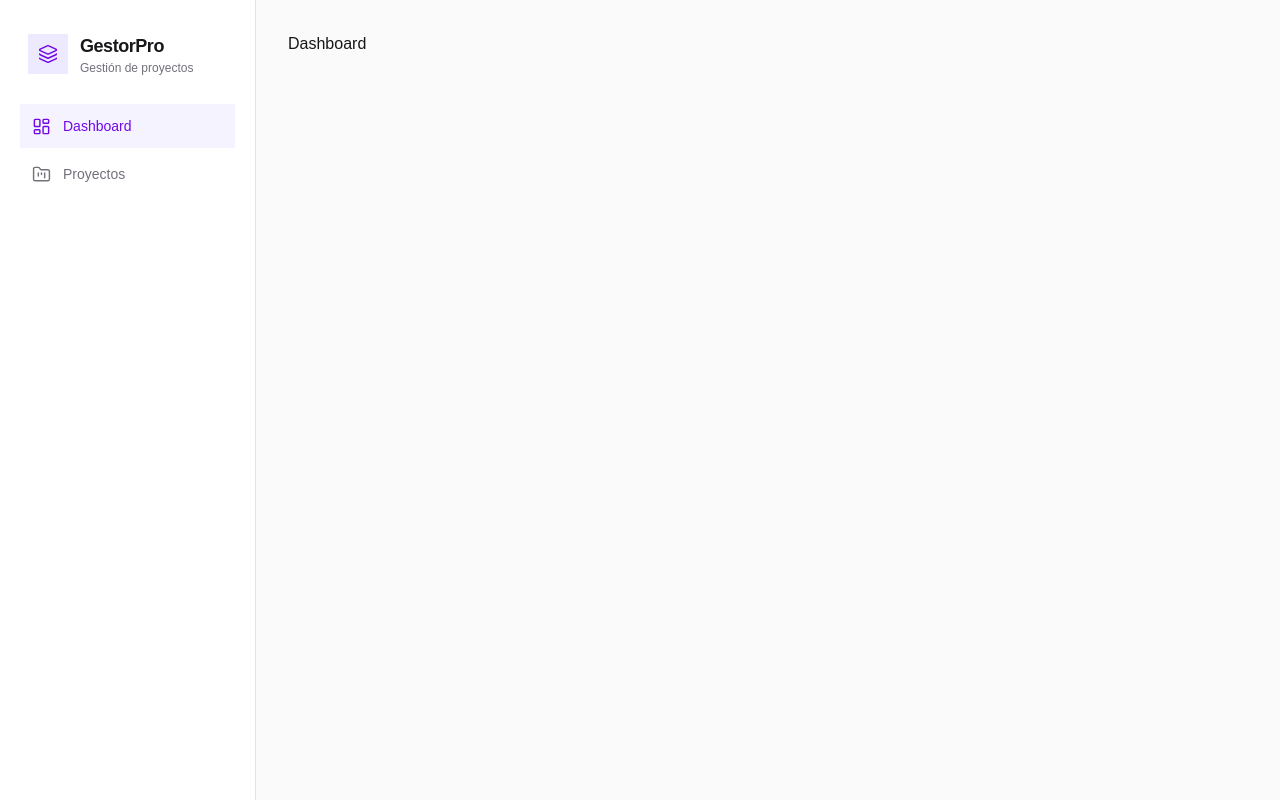
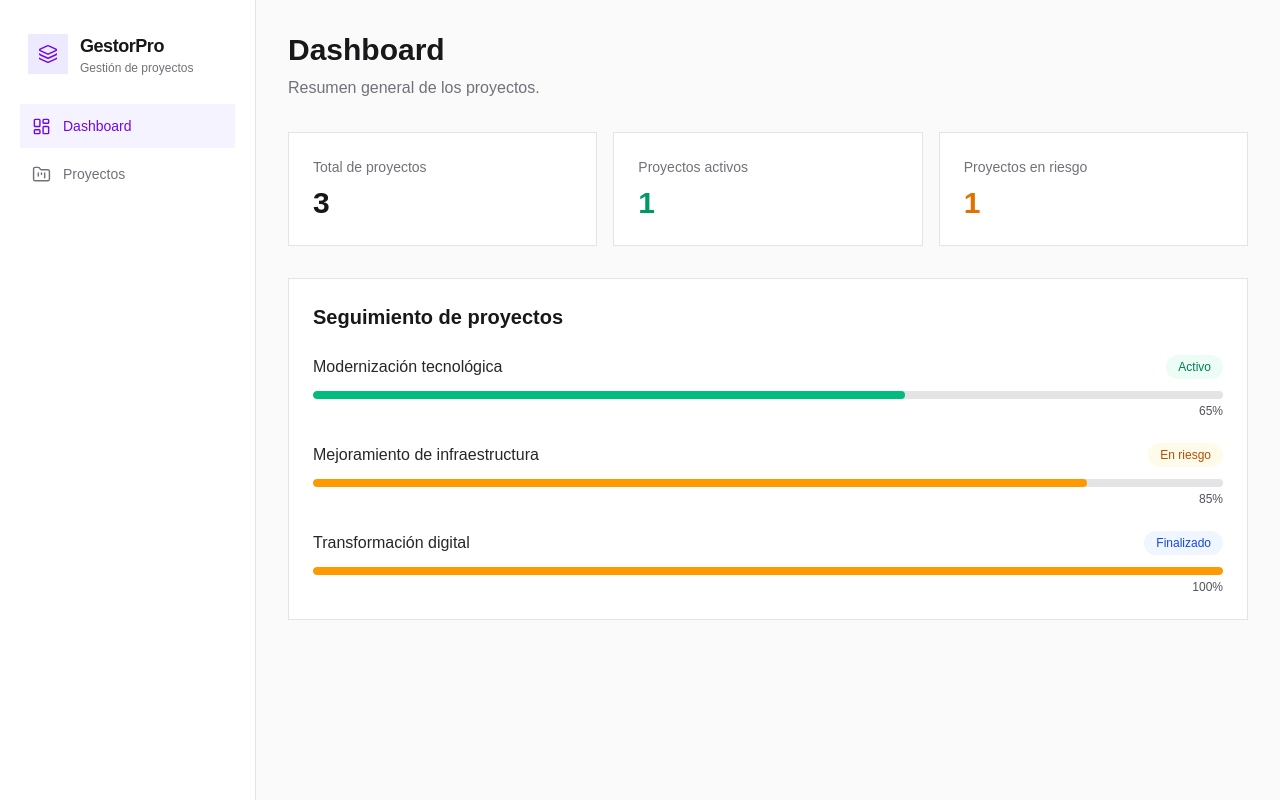
Before and after one commit to ChrisAltF4/Gestionador-de-proyectos, a Next.js app: page /dashboard in a window 1280 px wide. Built offline with nearby package versions, Linux system fonts and the light colour scheme.

Commit message:
feat: add dashboard project overview

```diff
--- a/app/(dashboard)/dashboard/page.tsx
+++ b/app/(dashboard)/dashboard/page.tsx
@@ -1,3 +1,76 @@
+import StatusBadge from "@/components/StatusBadge";
+import ProgressBar from "@/components/ProgressBar";
+
+const projects = [
+    {
+        id:1,
+        name: "Modernización tecnológica",
+        status: "Activo" as const,
+        progress: 65,
+    },
+    {
+        id:2,
+        name: "Mejoramiento de infraestructura",
+        status: "En riesgo" as const,
+        progress: 85,
+    },
+    {
+        id:3,
+        name: "Transformación digital",
+        status: "Finalizado" as const,
+        progress: 100,
+    },
+];
+
 export default function DashboardPage() {
-    return <h1>Dashboard</h1>;
+    return (
+        <section className="space-y-8">
+            <div>
+                <h1 className="text-3xl font-bold text-zinc-900">
+                    Dashboard
+                </h1>
+                <p className="mt-2 text-zinc-500">
+                    Resumen general de los proyectos.
+                </p>
+            </div>
+
+            <div className="grid gap-4 md:grid-cols-3">
+                <div className="rounded-x1 border border-zinc-200 bg-white p-6">
+                    <p className="text-sm text-zinc-500">Total de proyectos</p>
+                    <p className="mt-2 text-3xl font-bold">3</p>
+                </div>
+
+                <div className="rounded-x1 border border-zinc-200 bg-white p-6">
+                    <p className="text-sm text-zinc-500">Proyectos activos</p>
+                    <p className="mt-2 text-3xl font-bold text-emerald-600">1</p>
+                </div>
+
+                <div className="rounded-x1 border border-zinc-200 bg-white p-6">
+                    <p className="text-sm text-zinc-500">Proyectos en riesgo</p>
+                    <p className="mt-2 text-3xl font-bold text-amber-600">1</p>
+                </div>
+            </div>
+
+            <div className="rounded-x1 border border-zinc-200 bg-white p-6">
+                <h2 className="mb-6 text-xl font-semibold text-zinc-900">
+                    Seguimiento de proyectos
+                </h2>
+
+                <div className="space-y-6">
+                    {projects.map((project) => (
+                        <div key={project.id} className="space-y-3">
+                            <div className="flex items-center justify-between gap-4">
+                                <h3 className="font-medium text-zinc-800">
+                                    {project.name}
+                                </h3>
+                                <StatusBadge status={project.status} />
+                            </div>
+
+                            <ProgressBar percentage={project.progress} />
+                        </div>
+                    ))}
+                </div>
+            </div>
+        </section>
+    );
 }
```
